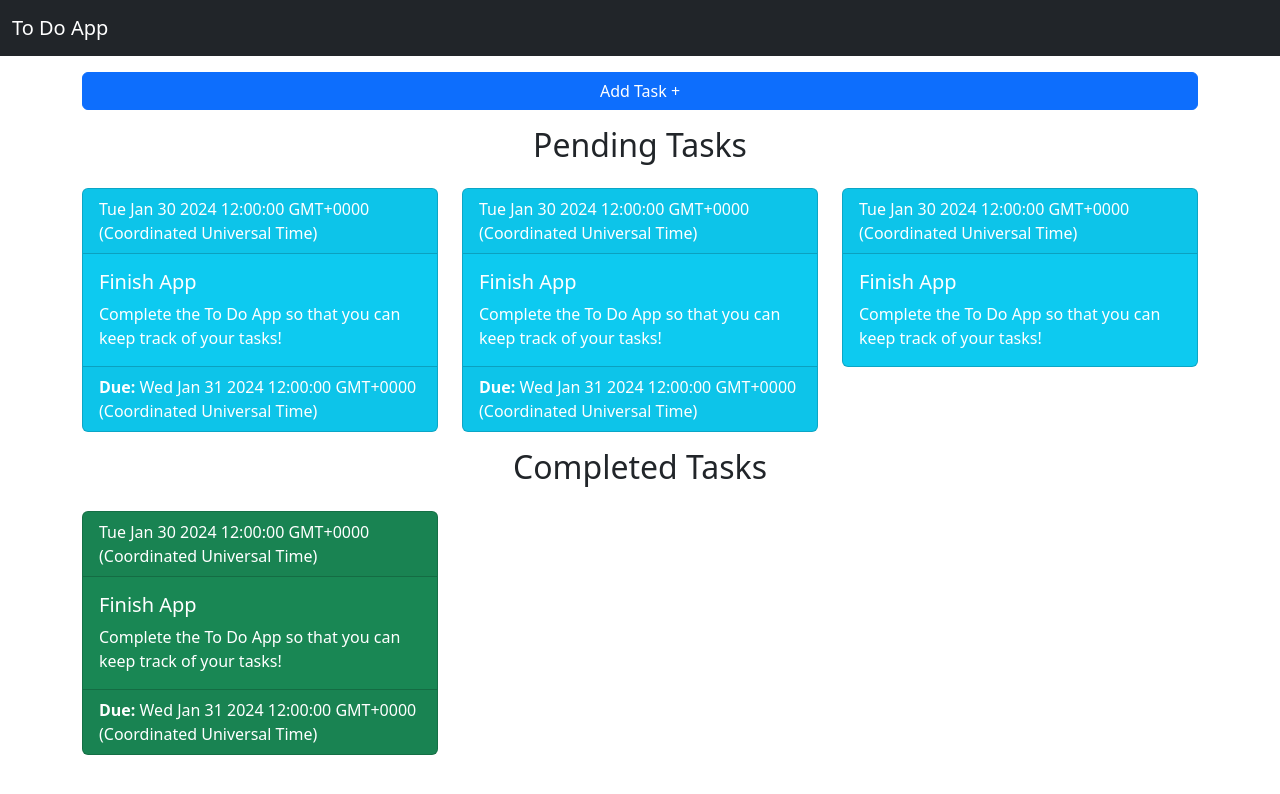
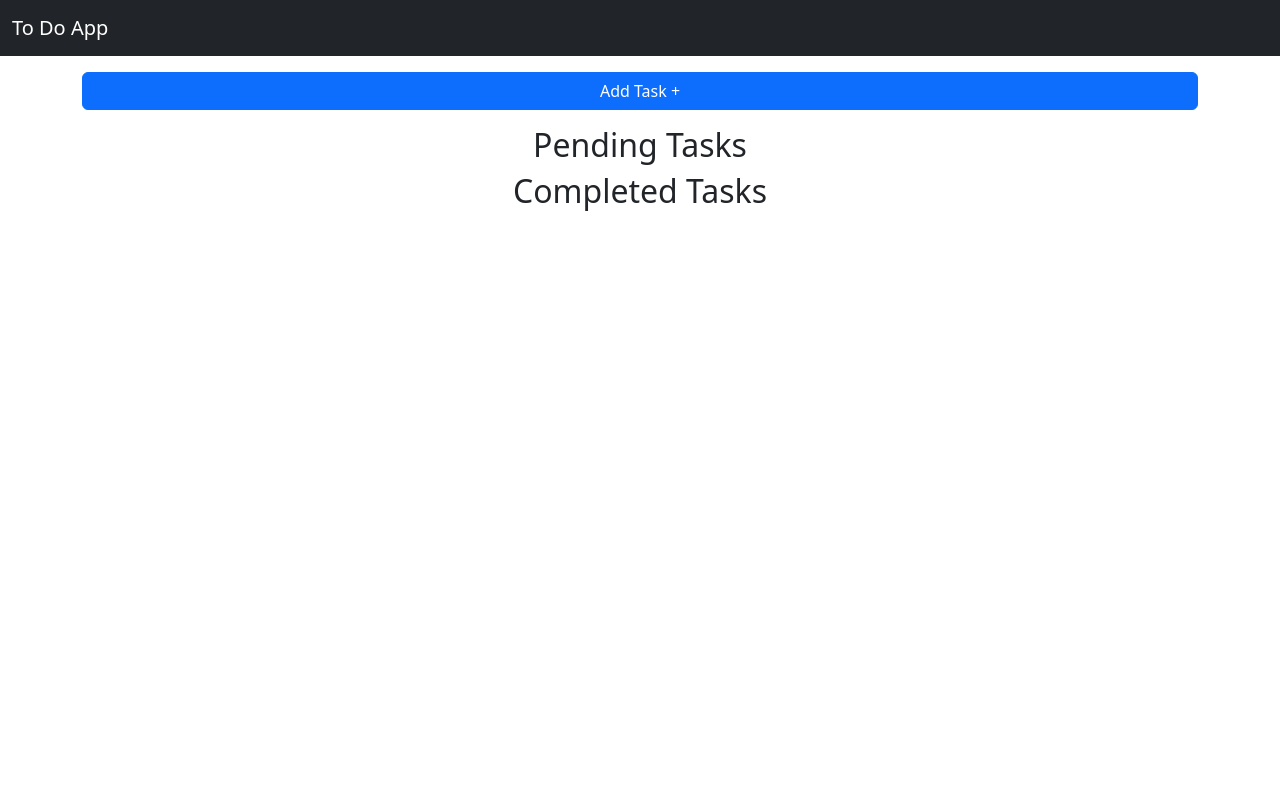
Before and after one commit to bstanton773/kekambas-137_to_do_app, a React (Vite) app: page / in a window 1280 px wide. Shown: the top 794 px of the page. Built offline with nearby package versions, Linux system fonts and the light colour scheme.

Commit message:
Add new tasks to the stateful tasks array on form submit

```diff
--- a/src/components/TaskForm.tsx
+++ b/src/components/TaskForm.tsx
@@ -4,21 +4,28 @@ import Card from 'react-bootstrap/Card';
 import Col from 'react-bootstrap/Col';
 import Form from 'react-bootstrap/Form';
 import Row from 'react-bootstrap/Row';
+import { TaskFormObject } from '../types';
 
-type TaskFormObject = {
-    name:string,
-    description:string,
-    dueDate:string
+
+type TaskFormProps = {
+    addNewTask: (newTaskObject: TaskFormObject) => void
 }
 
-type Props = {}
-
-export default function TaskForm({}: Props) {
+export default function TaskForm({ addNewTask }: TaskFormProps) {
     const [showForm, setShowForm] = useState(false);
     const [newTask, setNewTask] = useState<TaskFormObject>({name:'', description:'', dueDate:''})
 
     const handleInputChange = (event: React.ChangeEvent<HTMLInputElement>) => {
         setNewTask({...newTask, [event.target.name]: event.target.value})
+    }
+
+    const handleFormSubmit = (event: React.FormEvent) => {
+        event.preventDefault();
+
+        addNewTask(newTask);
+
+        setShowForm(false);
+        setNewTask({name:'', description:'', dueDate:''})
     }
 
     return (
@@ -35,7 +42,7 @@ export default function TaskForm({}: Props) {
                     <Col>
                         <Card>
                             <Card.Body>
-                                <Form>
+                                <Form onSubmit={handleFormSubmit}>
                                     <Form.Group className='mb-3'>
                                         <Form.Label>Task Name</Form.Label>
                                         <Form.Control
--- /dev/null
+++ b/src/types/index.ts
@@ -0,0 +1,15 @@
+
+export type Task = {
+    id: number,
+    name: string,
+    description: string,
+    dateCreated: Date,
+    completed: boolean,
+    dueDate?: Date
+}
+
+export type TaskFormObject = {
+    name:string,
+    description:string,
+    dueDate:string
+}
--- a/src/views/ToDo.tsx
+++ b/src/views/ToDo.tsx
@@ -1,55 +1,31 @@
+import { useState } from 'react';
 import TaskDisplay from '../components/TaskDisplay';
 import TaskForm from '../components/TaskForm';
+import { Task, TaskFormObject } from '../types';
 
-
-type Task = {
-    id: number,
-    name: string,
-    description: string,
-    dateCreated: Date,
-    completed: boolean,
-    dueDate?: Date
-}
 
 type Props = {}
 
 export default function ToDo({}: Props) {
-    const tasks: Task[] = [
-        {
-            id: 1,
-            name: 'Finish App',
-            dateCreated: new Date('2024-01-30T12:00:00Z'),
-            completed: false,
-            dueDate: new Date('2024-01-31T12:00:00Z'),
-            description: 'Complete the To Do App so that you can keep track of your tasks!',
-        },
-        {
-            id: 2,
-            name: 'Finish App',
-            dateCreated: new Date('2024-01-30T12:00:00Z'),
-            completed: false,
-            dueDate: new Date('2024-01-31T12:00:00Z'),
-            description: 'Complete the To Do App so that you can keep track of your tasks!',
-        },
-        {
-            id: 3,
-            name: 'Finish App',
-            dateCreated: new Date('2024-01-30T12:00:00Z'),
-            completed: true,
-            dueDate: new Date('2024-01-31T12:00:00Z'),
-            description: 'Complete the To Do App so that you can keep track of your tasks!',
-        },
-        {
-            id: 4,
-            name: 'Finish App',
-            dateCreated: new Date('2024-01-30T12:00:00Z'),
-            completed: false,
-            description: 'Complete the To Do App so that you can keep track of your tasks!',
-        },
-    ]
+    const [ tasks, setTasks ] = useState<Task[]>([]);
+
+    const addNewTask = (newTaskData: TaskFormObject) => {
+        let newTask:Task = {
+            id: tasks.length + 1,
+            name: newTaskData.name!,
+            description: newTaskData.description!,
+            dateCreated: new Date(),
+            completed: false
+        }
+        if (newTaskData.dueDate){
+            newTask.dueDate = new Date(newTaskData.dueDate)
+        }
+        setTasks([...tasks, newTask])
+    }
+
     return (
         <>
-            <TaskForm />
+            <TaskForm addNewTask={addNewTask} />
             <TaskDisplay tasks={tasks} />
         </>
     )
```
Also changed, not shown: src/components/TaskCard.tsx (+1 -8 lines), src/components/TaskDisplay.tsx (+1 -8 lines).
